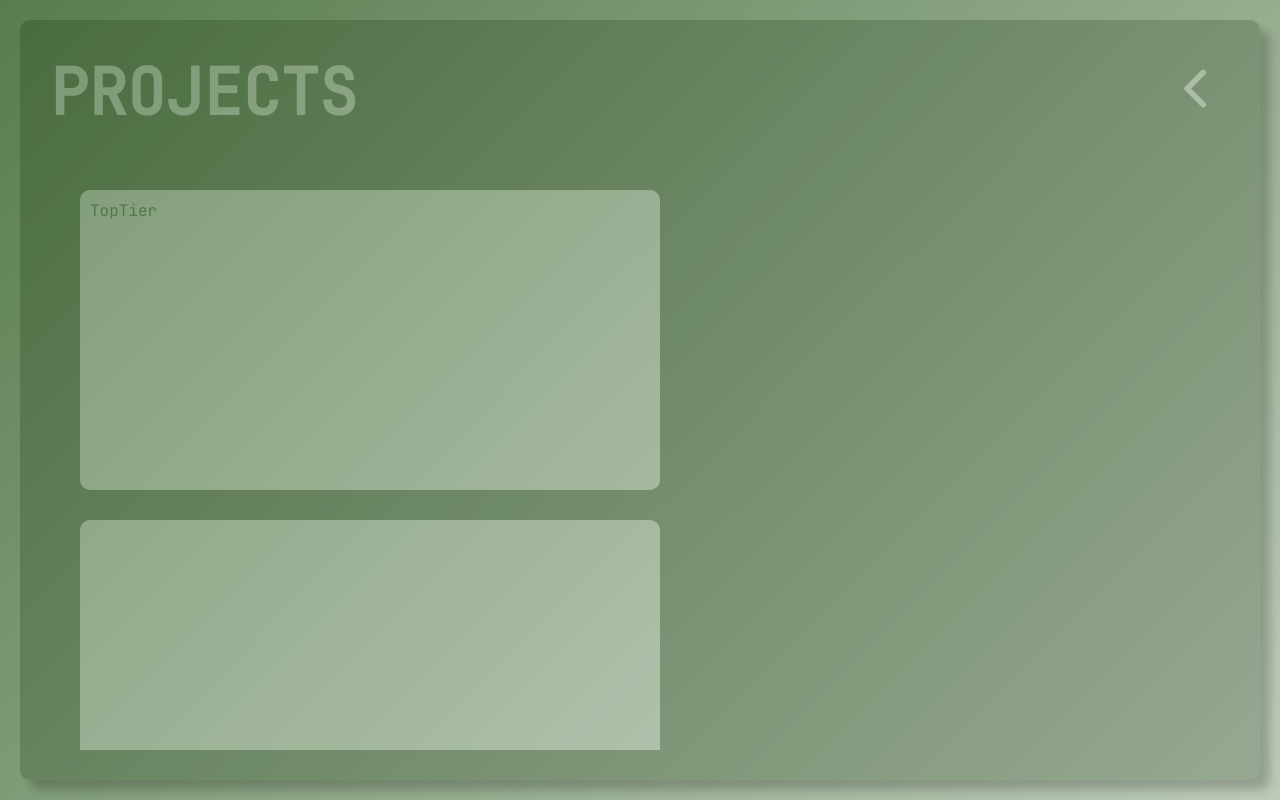
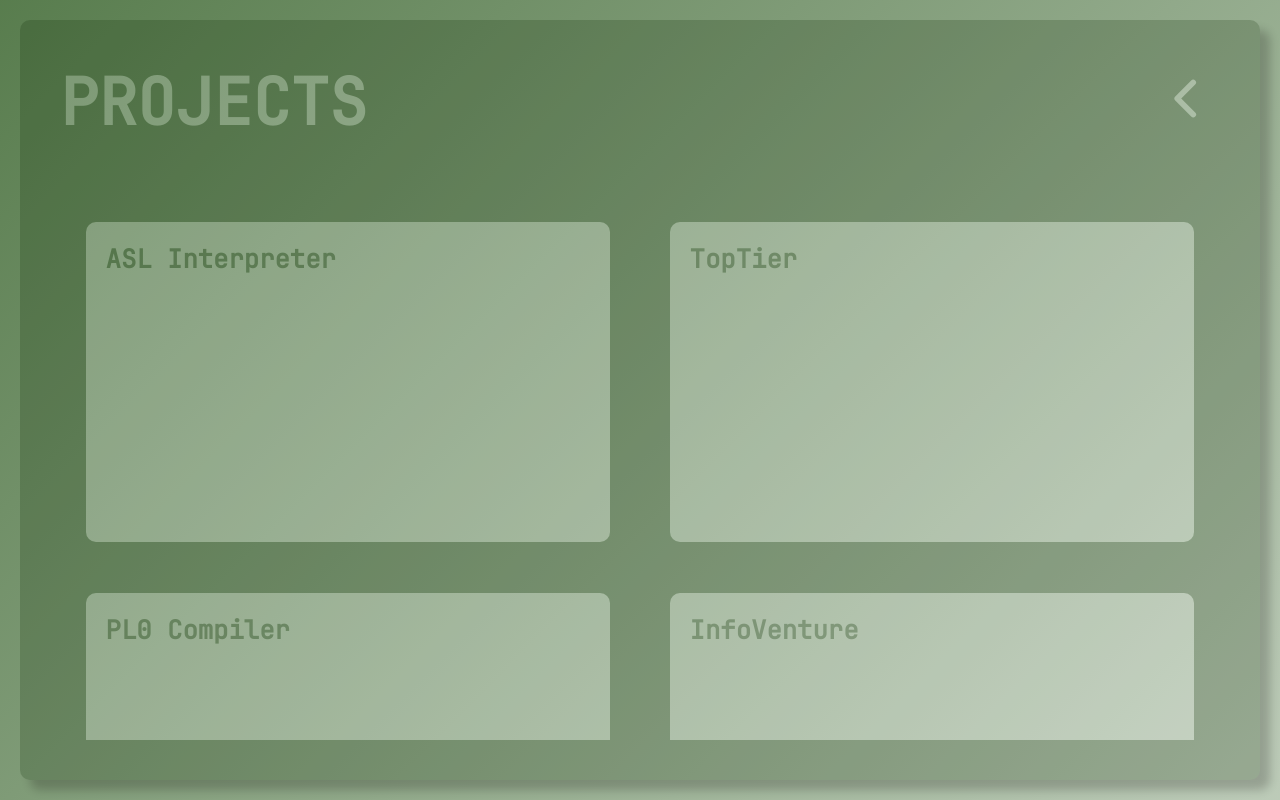
Before and after one commit to AlainAmbrose/portfolio, a React (Create React App) app: page /projects in a window 1280 px wide. Built offline with nearby package versions, Linux system fonts and the light colour scheme.

Commit message:
changed titles for project card info

```diff
--- a/src/App.css
+++ b/src/App.css
@@ -22,6 +22,7 @@
   font-family: 'JetBrains Mono', monospace;
   margin: 0;
 } */
+/* look into css modules */
 
 /* lightmode */
 body {
@@ -76,7 +77,8 @@ body {
 /* darkmode */
 .backgroundBox {
   margin: 2.5vh;
-  padding: 30px;
+  /* padding: 30px; */
+  padding: 5vh;
   height: 95vh;
   box-sizing: border-box;
   border-radius: 10px;
--- a/src/components/ProjectCard.js
+++ b/src/components/ProjectCard.js
@@ -4,19 +4,29 @@ import "../App.css";
 // and description
 const ProjectCard = ({ project, height, width, color, title }) => {
   const cardStyle = {
-    height: "35vh",
-    width: "70vh",
+    height: height,
+    width: width,
     backgroundColor: color,
+    // display: "flex",
+    position: "relative",
     borderRadius: "10px",
-    // flex: "0 0 49%",
-    marginBottom: "30px",
-    marginLeft: "30px",
-    padding: "10px",
+    margin: "2vw",
+  };
+
+  const cardTitleStyle = {
+    fontSize: "2vw",
+    fontWeight: "800",
+    color: "#0E2C04",
+    position: "absolute",
+    left: 20,
+    top: 20,
   };
 
   return (
     <div style={cardStyle}>
-      <p style={{ color: "#0E2C04" }}>{title}</p>
+      <div style={{ flex: "0 0 15%" }}>
+        <h1 style={cardTitleStyle}>{title}</h1>
+      </div>
     </div>
   );
 };
--- a/src/pages/AboutPage.js
+++ b/src/pages/AboutPage.js
@@ -23,7 +23,8 @@ function AboutPage() {
     display: "flex",
     flexDirection: "column",
     justifyContent: "flex-start",
-    overflow: "scroll",
+    overflow: "auto",
+    scrollbarWidth: "none",
   };
 
   const descriptionStyle = {
--- a/src/pages/ExperiencePage.js
+++ b/src/pages/ExperiencePage.js
@@ -36,7 +36,8 @@ function ExperiencePage() {
     display: "flex",
     flexDirection: "column",
     justifyContent: "flex-start",
-    overflow: "scroll",
+    overflow: "auto",
+    scrollbarWidth: "none",
   };
 
   const skillsStyle = {
@@ -67,7 +68,15 @@ function ExperiencePage() {
                 <button type="button" onClick={() => toggleVisibility(0)}>
                   Languages
                 </button>
-                {isParagraphVisible[0] && <p>Paragraph 1 content goes here.</p>}
+                {isParagraphVisible[0] && (
+                  <ul className="info-list">
+                    <li>Data Structures and Algorithms </li>
+                    <li>Security in Computing</li>
+                    <li>Object Oriented Programming</li>
+                    <li>Algorithms for Machine Learning</li>
+                    <li>Software Engineering</li>
+                  </ul>
+                )}
               </li>
               <li className="skillsLi">
                 <button type="button" onClick={() => toggleVisibility(1)}>
--- a/src/pages/ProjectsPage.js
+++ b/src/pages/ProjectsPage.js
@@ -19,8 +19,9 @@ function ProjectsPage() {
     flex: "0 0 80%",
     display: "flex",
     flexDirection: "row",
-    // justifyContent: "space-between",
-    overflow: "scroll",
+    justifyContent: "space-between",
+    overflow: "auto",
+    scrollbarWidth: "none",
     flexWrap: "wrap",
   };
 
@@ -43,14 +44,32 @@ function ProjectsPage() {
       <div style={bottomDivStyle}>
         <ProjectCard
           project={"placeholder"}
+          title={"ASL Interpreter"}
+          color={"#ffffff"}
+          height={"40vh"}
+          width={"41vw"}
+        />
+        <ProjectCard
+          project={"placeholder"}
           title={"TopTier"}
           color={"#ffffff"}
+          height={"40vh"}
+          width={"41vw"}
         />
-        <ProjectCard color={"#ffffff"} />
-        <ProjectCard color={"#ffffff"} />
-        <ProjectCard color={"#ffffff"} />
-        <ProjectCard color={"#ffffff"} />
-        <ProjectCard color={"#ffffff"} />
+        <ProjectCard
+          project={"placeholder"}
+          title={"PL0 Compiler"}
+          color={"#ffffff"}
+          height={"40vh"}
+          width={"41vw"}
+        />
+        <ProjectCard
+          project={"placeholder"}
+          title={"InfoVenture"}
+          color={"#ffffff"}
+          height={"40vh"}
+          width={"41vw"}
+        />
       </div>
     </div>
   );
```
